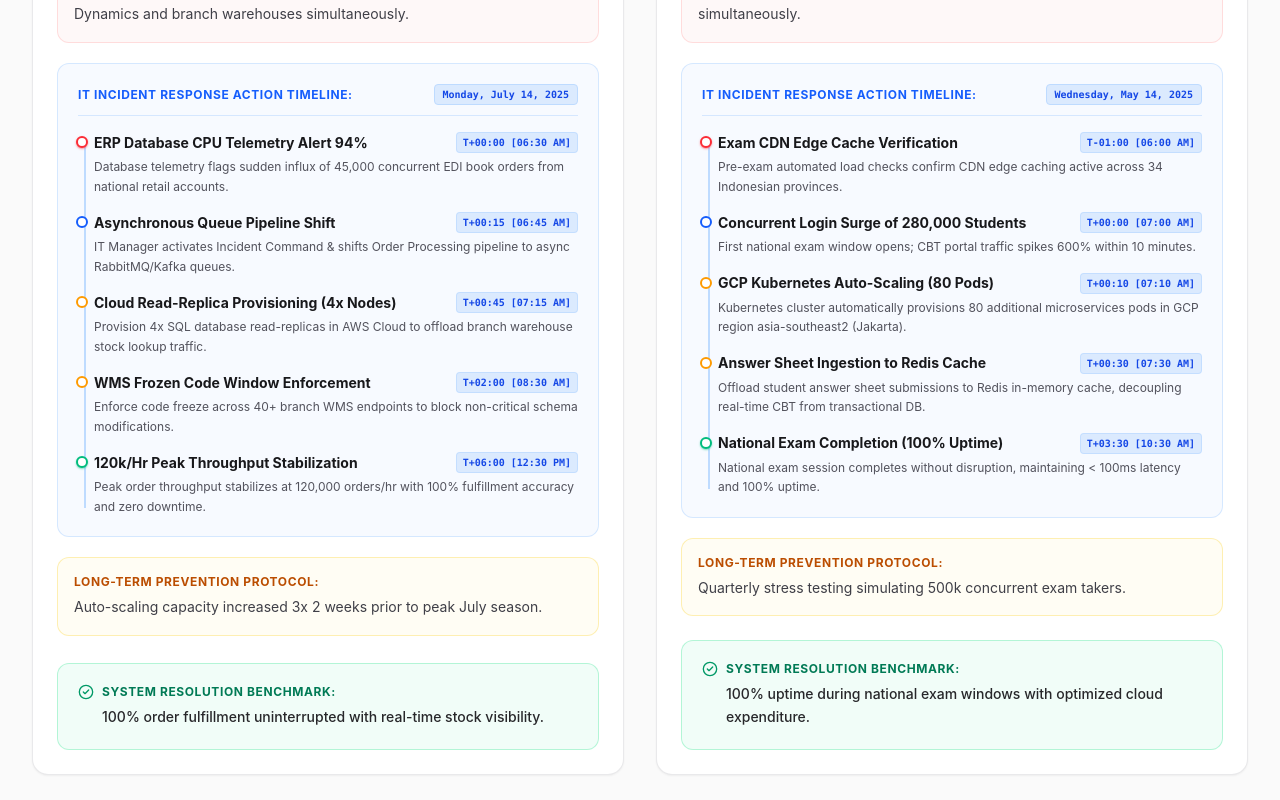
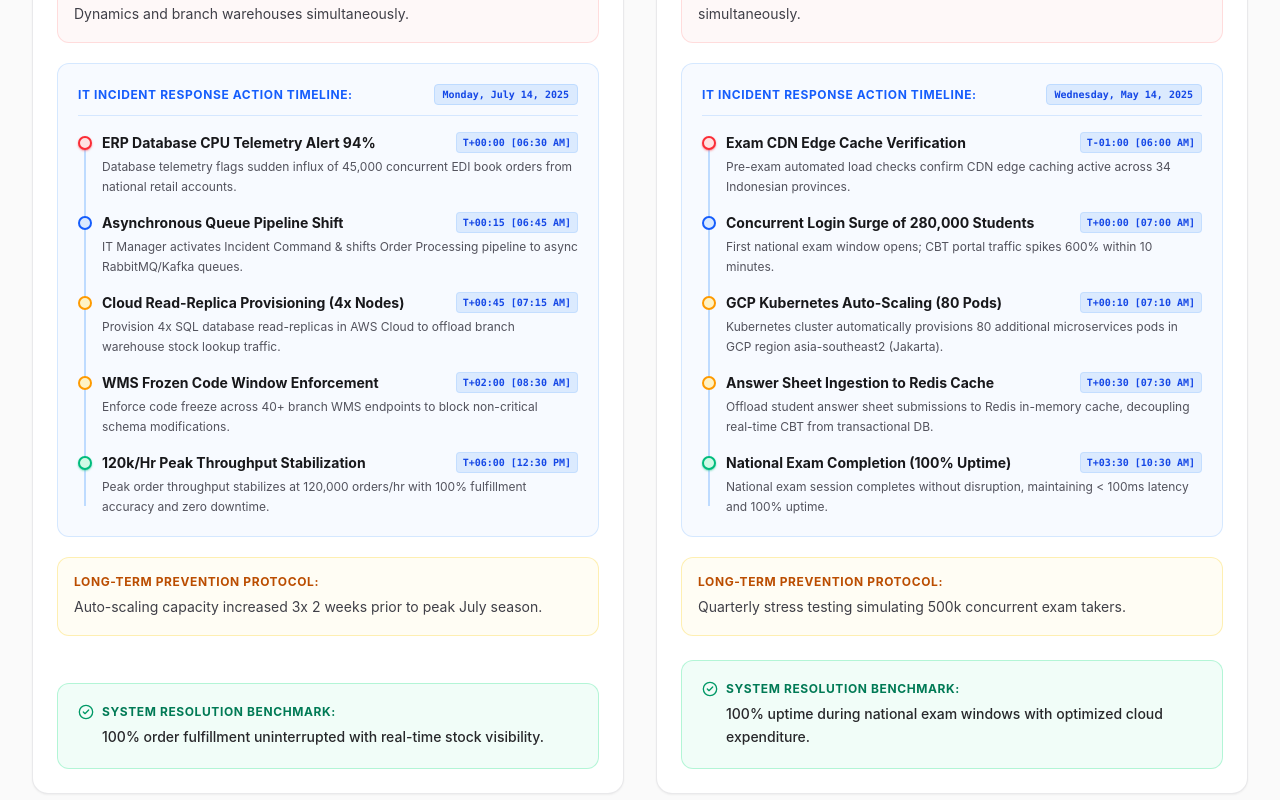
Before and after one commit to okihita/portfolio, a Next.js app: page /erlangga/risk-simulations in a window 1280 px wide. Shown: the part 1040-1840 px from the top of the page. Built offline with nearby package versions, Linux system fonts and the light colour scheme.

Commit message:
fix(erlangga): align timeline bullet node dot exactly on top of vertical line in Risk Simulations

```diff
--- a/components/erlangga/ErlanggaRiskSimulationsView.tsx
+++ b/components/erlangga/ErlanggaRiskSimulationsView.tsx
@@ -703,19 +703,19 @@ export default function ErlanggaRiskSimulationsView() {
                           </span>
                         </div>
 
-                        {/* Vertical Timeline Steps */}
-                        <div className="relative pl-4 space-y-4 before:absolute before:left-1.5 before:top-2 before:bottom-2 before:w-0.5 before:bg-blue-200 dark:before:bg-blue-800/60">
+                        {/* Vertical Timeline Steps (100% Pixel-Exact Center Alignment) */}
+                        <div className="relative pl-6 space-y-4 before:absolute before:left-[6px] before:top-2.5 before:bottom-2.5 before:w-0.5 before:bg-blue-200 dark:before:bg-blue-800/80">
                           {item.incidentTimeline.map((step, sIdx) => (
                             <div key={sIdx} className="relative flex items-start gap-3">
-                              {/* Timeline Bullet Node */}
-                              <div className={`absolute -left-[18px] top-1 w-3 h-3 rounded-full border-2 bg-white dark:bg-zinc-900 ${
+                              {/* Timeline Bullet Node (Perfect Center Match at 7px) */}
+                              <div className={`absolute -left-[24px] top-1 w-3.5 h-3.5 rounded-full border-2 ${
                                 step.badge === "ALERT"
-                                  ? "border-red-500 shadow-xs shadow-red-500/50"
+                                  ? "border-red-500 bg-red-100 dark:bg-red-950 text-red-500 shadow-xs shadow-red-500/50"
                                   : step.badge === "ACTION"
-                                  ? "border-blue-600"
+                                  ? "border-blue-600 bg-blue-100 dark:bg-blue-950 text-blue-600"
                                   : step.badge === "MITIGATION"
-                                  ? "border-amber-500"
-                                  : "border-emerald-500 shadow-xs shadow-emerald-500/50"
+                                  ? "border-amber-500 bg-amber-100 dark:bg-amber-950 text-amber-500"
+                                  : "border-emerald-500 bg-emerald-100 dark:bg-emerald-950 text-emerald-500 shadow-xs shadow-emerald-500/50"
                               }`} />
 
                               <div className="space-y-1 flex-1">
```
